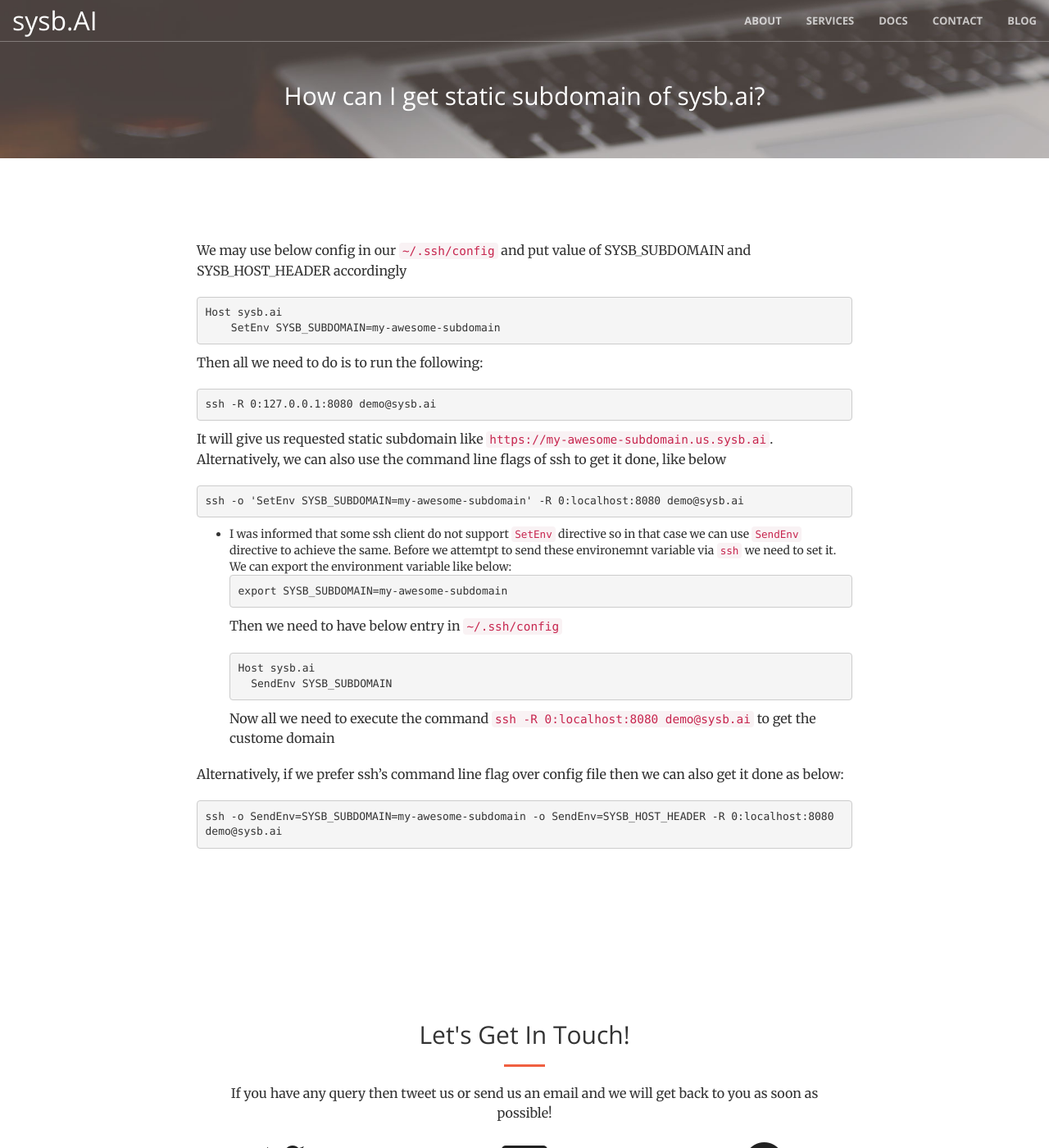
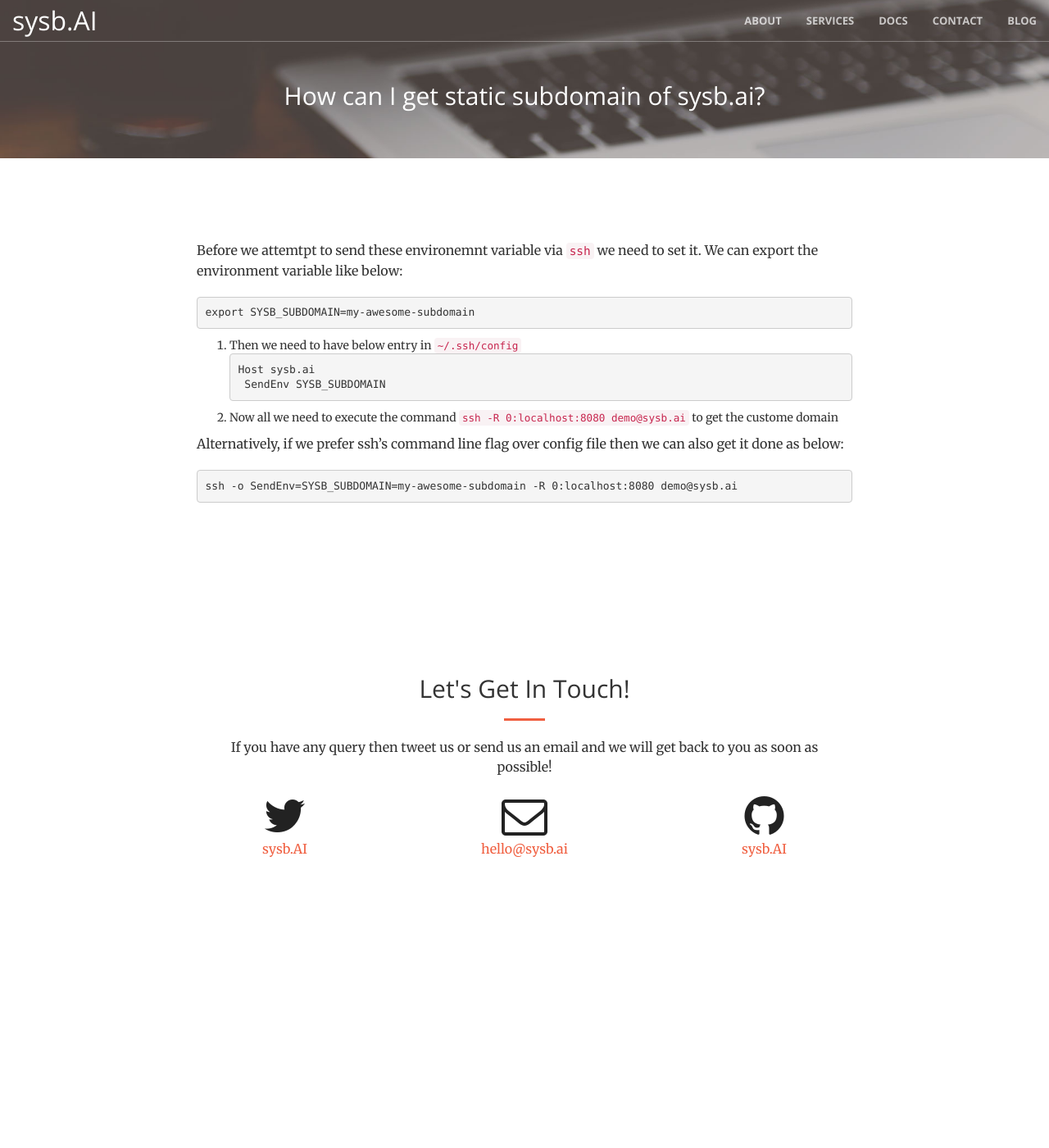
Before and after one commit to usama7628674/sysb.AI, a Jekyll site: the page built from _posts/2020-02-04-how-to-get-static-subdomain.md, in a window 1280 px wide and 1400 px high. Shown: the whole window at 82% size. Built offline with Jekyll 4.4.1, drawn with Linux system fonts in a browser that asks for light colours.

Commit message:
yet another commit

````diff
--- a/_posts/2020-02-04-how-to-get-static-subdomain.md
+++ b/_posts/2020-02-04-how-to-get-static-subdomain.md
@@ -4,6 +4,23 @@ title: How can I get static subdomain of sysb.ai?
 image: /img/portfolio/2
 ---
 
+Before we attemtpt to send these environemnt variable via `ssh` we need to set it. We can export the environment variable like below:
+```
+export SYSB_SUBDOMAIN=my-awesome-subdomain
+```
+1. Then we need to have below entry in `~/.ssh/config`
+```
+Host sysb.ai
+    SendEnv SYSB_SUBDOMAIN
+```
+1. Now all we need to execute the command `ssh -R 0:localhost:8080 demo@sysb.ai` to get the custome domain
+
+Alternatively, if we prefer ssh's command line flag over config file then we can also get it done as below:
+```
+ssh -o SendEnv=SYSB_SUBDOMAIN=my-awesome-subdomain -R 0:localhost:8080 demo@sysb.ai
+```
+
+<!-- # Using SetEnv
 We may use below config in our `~/.ssh/config` and put value of SYSB_SUBDOMAIN and SYSB_HOST_HEADER accordingly
 ```
 Host sysb.ai
@@ -17,20 +34,4 @@ ssh -R 0:127.0.0.1:8080 demo@sysb.ai
 It will give us requested static subdomain like `https://my-awesome-subdomain.us.sysb.ai`. Alternatively, we can also use the command line flags of ssh to get it done, like below
 ```
 ssh -o 'SetEnv SYSB_SUBDOMAIN=my-awesome-subdomain' -R 0:localhost:8080 demo@sysb.ai
-```
-
-- I was informed that some ssh client do not support `SetEnv` directive so in that case we can use `SendEnv` directive to achieve the same. Before we attemtpt to send these environemnt variable via `ssh` we need to set it. We can export the environment variable like below:
-```
-export SYSB_SUBDOMAIN=my-awesome-subdomain
-```
-Then we need to have below entry in `~/.ssh/config`
-```
-Host sysb.ai
-    SendEnv SYSB_SUBDOMAIN
-```
-Now all we need to execute the command `ssh -R 0:localhost:8080 demo@sysb.ai` to get the custome domain
-
-Alternatively, if we prefer ssh's command line flag over config file then we can also get it done as below:
-```
-ssh -o SendEnv=SYSB_SUBDOMAIN=my-awesome-subdomain -o SendEnv=SYSB_HOST_HEADER -R 0:localhost:8080 demo@sysb.ai
-```
+``` -->
````
